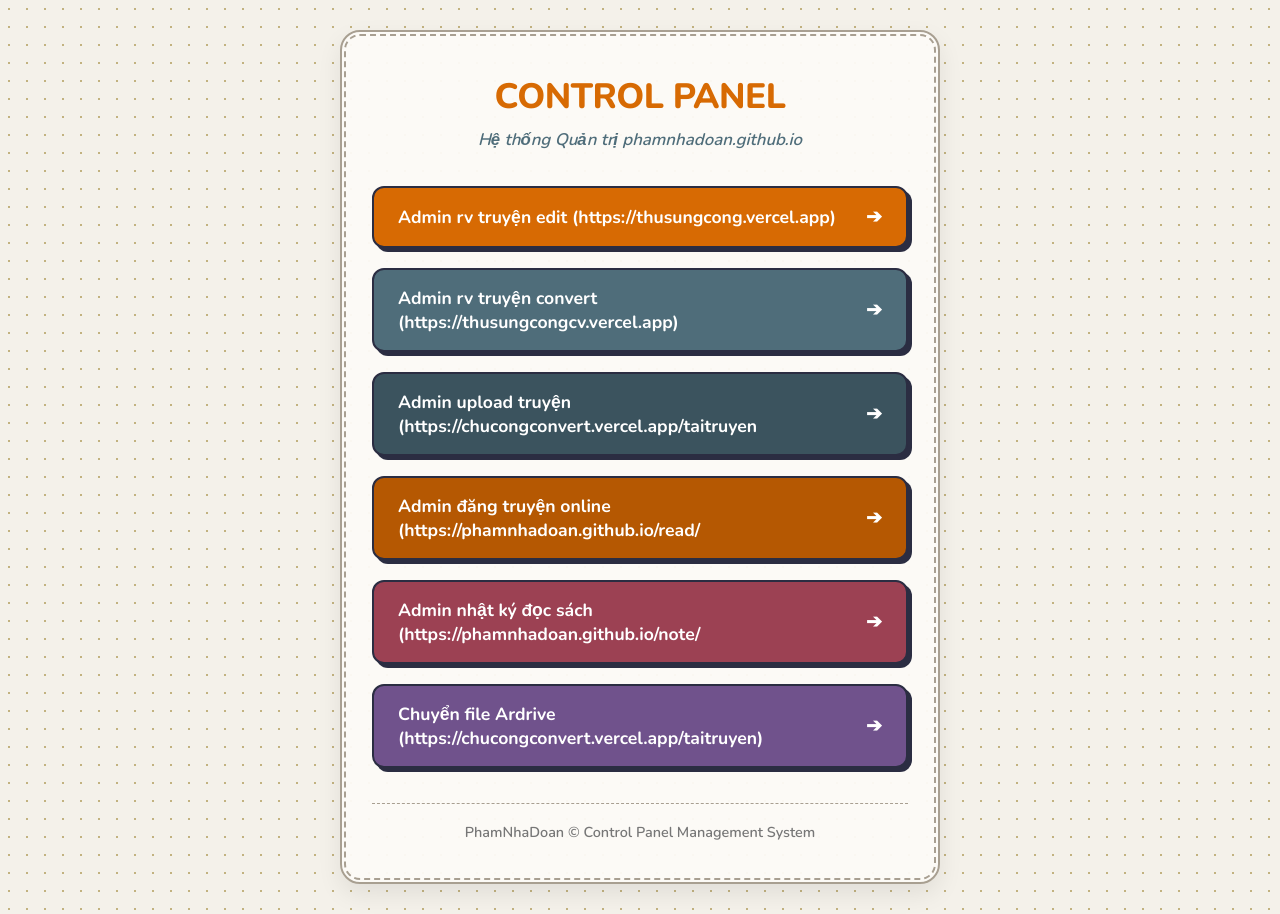
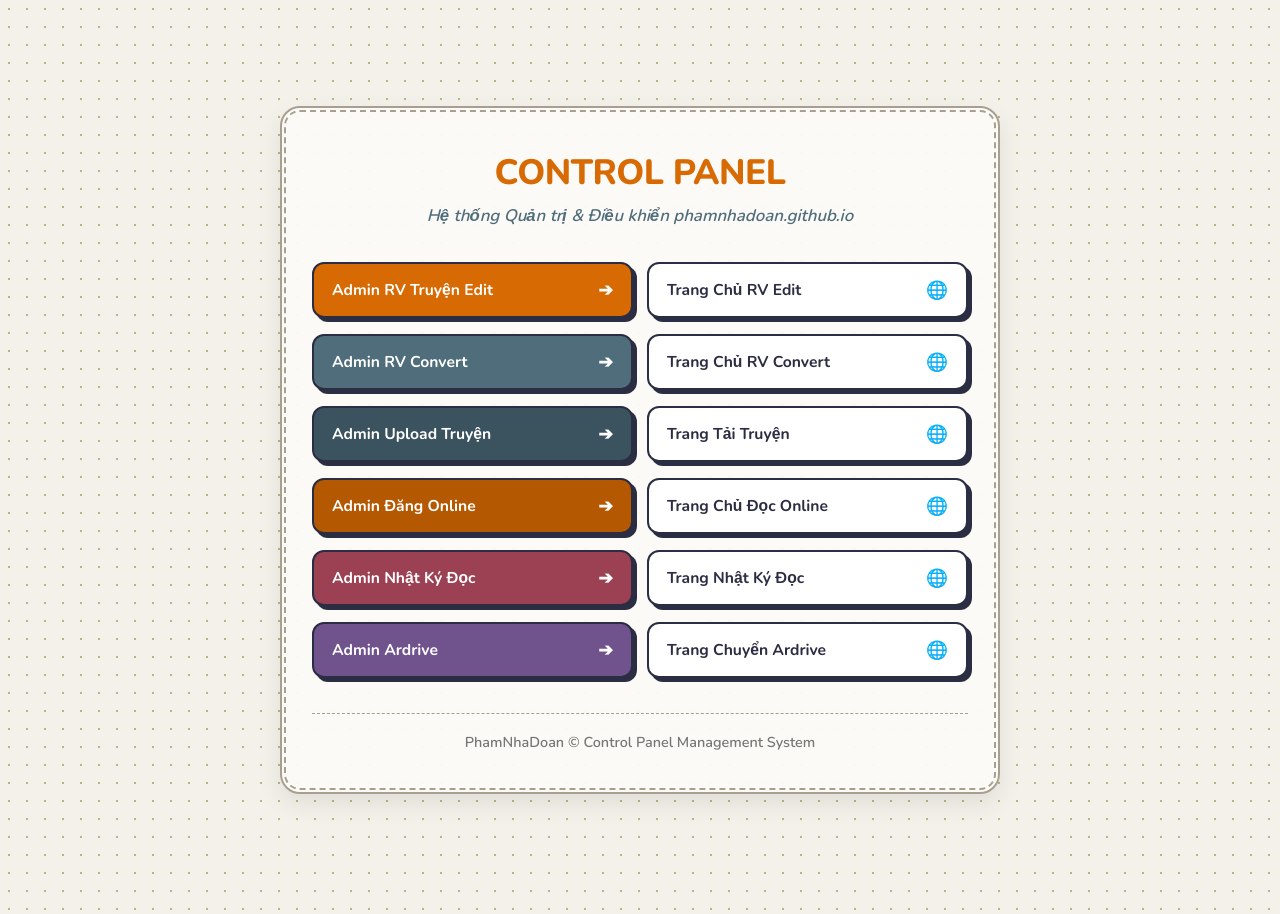
Before and after one commit to PhamNhaDoan/phamnhadoan.github.io, a Jekyll site: the page cp.html, which Jekyll copies as it is, in a window 1280 px wide. Built offline with Jekyll 4.4.1, drawn with Linux system fonts in a browser that asks for light colours.

Commit message:
Refactor control panel layout and styles
Updated styles and layout for control panel, adjusted button sizes and colors, and modified HTML structure for better organization.

```diff
--- a/cp.html
+++ b/cp.html
@@ -43,7 +43,7 @@
 
         .cp-container {
             width: 100%;
-            max-width: 600px;
+            max-width: 720px;
             background-color: var(--cream-bg);
             border: 2px solid var(--border-dash);
             outline: 2px dashed var(--border-dash);
@@ -77,59 +77,34 @@
         .cp-grid {
             display: flex;
             flex-direction: column;
-            gap: 20px;
+            gap: 16px;
         }
 
-        /* Nút thiết kế với bóng đặc (Solid Shadow) */
+        /* Khung chứa hàng 2 nút bấm */
+        .cp-row {
+            display: grid;
+            grid-template-columns: 1fr 1fr;
+            gap: 14px;
+        }
+
+        /* Nút cơ bản phong cách bóng đặc */
         .cp-btn {
             display: flex;
             align-items: center;
             justify-content: space-between;
-            padding: 16px 24px;
+            padding: 14px 18px;
             font-family: inherit;
-            font-size: 1.1rem;
+            font-size: 0.98rem;
             font-weight: 700;
             text-decoration: none;
             border-radius: 12px;
             color: #ffffff;
             border: 2.5px solid #2b2d42;
             cursor: pointer;
-            position: relative;
+            box-shadow: 4px 4px 0px #2b2d42;
             transition: all 0.15s ease-in-out;
         }
 
-        /* Phối màu nút bóng đặc */
-        .btn-edit {
-            background-color: var(--primary-orange);
-            box-shadow: 4px 4px 0px #2b2d42;
-        }
-
-        .btn-convert {
-            background-color: var(--accent-green);
-            box-shadow: 4px 4px 0px #2b2d42;
-        }
-
-        .btn-upload {
-            background-color: var(--moss-green);
-            box-shadow: 4px 4px 0px #2b2d42;
-        }
-
-        .btn-online {
-            background-color: var(--dark-amber);
-            box-shadow: 4px 4px 0px #2b2d42;
-        }
-
-        .btn-note {
-            background-color: var(--rose-pink);
-            box-shadow: 4px 4px 0px #2b2d42;
-        }
-
-        .btn-ardrive {
-            background-color: var(--purple-plum);
-            box-shadow: 4px 4px 0px #2b2d42;
-        }
-
-        /* Hiệu ứng khi rê chuột & bấm nút */
         .cp-btn:hover {
             transform: translate(-2px, -2px);
             box-shadow: 6px 6px 0px #2b2d42;
@@ -141,12 +116,26 @@
         }
 
         .btn-icon {
-            font-size: 1.2rem;
+            font-size: 1.1rem;
             transition: transform 0.2s ease;
         }
 
         .cp-btn:hover .btn-icon {
-            transform: translateX(5px);
+            transform: translateX(4px);
+        }
+
+        /* Phối màu Nút Admin chính */
+        .btn-edit { background-color: var(--primary-orange); }
+        .btn-convert { background-color: var(--accent-green); }
+        .btn-upload { background-color: var(--moss-green); }
+        .btn-online { background-color: var(--dark-amber); }
+        .btn-note { background-color: var(--rose-pink); }
+        .btn-ardrive { background-color: var(--purple-plum); }
+
+        /* Phối màu Nút Trang chính (Giao diện phụ) */
+        .btn-site {
+            background-color: #ffffff;
+            color: #2b2d42;
         }
 
         .cp-footer {
@@ -159,58 +148,104 @@
             font-weight: 600;
         }
 
-        @media (max-width: 480px) {
+        @media (max-width: 580px) {
+            .cp-row {
+                grid-template-columns: 1fr;
+                gap: 10px;
+            }
             .cp-container {
-                padding: 30px 20px;
+                padding: 30px 18px;
             }
             .cp-header h1 {
                 font-size: 1.8rem;
             }
             .cp-btn {
-                font-size: 1rem;
-                padding: 14px 18px;
+                font-size: 0.92rem;
+                padding: 12px 16px;
             }
         }
     </style>
 </head>
 <body>
 
-<div class="cp-container">
+<div class="container cp-container">
     <div class="cp-header">
         <h1>Control Panel</h1>
-        <p>Hệ thống Quản trị phamnhadoan.github.io</p>
+        <p>Hệ thống Quản trị & Điều khiển phamnhadoan.github.io</p>
     </div>
 
     <div class="cp-grid">
+        <!-- Hàng 1: Truyện Edit -->
+        <div class="cp-row">
             <a href="https://phamnhadoan.github.io/truyendadoc/index2.html" class="cp-btn btn-edit" target="_blank" rel="noopener">
-            <span>Admin rv truyện edit (https://thusungcong.vercel.app)</span>
+                <span>Admin RV Truyện Edit</span>
                 <span class="btn-icon">➔</span>
             </a>
+            <a href="https://thusungcong.vercel.app" class="cp-btn btn-site" target="_blank" rel="noopener">
+                <span>Trang Chủ RV Edit</span>
+                <span class="btn-icon">🌐</span>
+            </a>
+        </div>
 
+        <!-- Hàng 2: Truyện Convert -->
+        <div class="cp-row">
             <a href="https://phamnhadoan.github.io/reviewconvert/index2.html" class="cp-btn btn-convert" target="_blank" rel="noopener">
-            <span>Admin rv truyện convert (https://thusungcongcv.vercel.app)</span>
+                <span>Admin RV Convert</span>
                 <span class="btn-icon">➔</span>
             </a>
+            <a href="https://thusungcongcv.vercel.app" class="cp-btn btn-site" target="_blank" rel="noopener">
+                <span>Trang Chủ RV Convert</span>
+                <span class="btn-icon">🌐</span>
+            </a>
+        </div>
 
+        <!-- Hàng 3: Upload Truyện -->
+        <div class="cp-row">
             <a href="https://phamnhadoan.github.io/chucongconvert/taitruyen/index2.html" class="cp-btn btn-upload" target="_blank" rel="noopener">
-            <span>Admin upload truyện (https://chucongconvert.vercel.app/taitruyen</span>
+                <span>Admin Upload Truyện</span>
                 <span class="btn-icon">➔</span>
             </a>
+            <a href="https://chucongconvert.vercel.app/taitruyen" class="cp-btn btn-site" target="_blank" rel="noopener">
+                <span>Trang Tải Truyện</span>
+                <span class="btn-icon">🌐</span>
+            </a>
+        </div>
 
+        <!-- Hàng 4: Đăng Truyện Online -->
+        <div class="cp-row">
             <a href="https://phamnhadoan.github.io/read/index2.html" class="cp-btn btn-online" target="_blank" rel="noopener">
-            <span>Admin đăng truyện online (https://phamnhadoan.github.io/read/</span>
+                <span>Admin Đăng Online</span>
                 <span class="btn-icon">➔</span>
             </a>
+            <a href="https://phamnhadoan.github.io/read/" class="cp-btn btn-site" target="_blank" rel="noopener">
+                <span>Trang Chủ Đọc Online</span>
+                <span class="btn-icon">🌐</span>
+            </a>
+        </div>
 
+        <!-- Hàng 5: Nhật Ký Đọc Sách -->
+        <div class="cp-row">
             <a href="https://phamnhadoan.github.io/note/index2.html" class="cp-btn btn-note" target="_blank" rel="noopener">
-            <span>Admin nhật ký đọc sách (https://phamnhadoan.github.io/note/</span>
+                <span>Admin Nhật Ký Đọc</span>
                 <span class="btn-icon">➔</span>
             </a>
+            <a href="https://phamnhadoan.github.io/note/" class="cp-btn btn-site" target="_blank" rel="noopener">
+                <span>Trang Nhật Ký Đọc</span>
+                <span class="btn-icon">🌐</span>
+            </a>
+        </div>
 
+        <!-- Hàng 6: Chuyển File Ardrive -->
+        <div class="cp-row">
             <a href="https://phamnhadoan.github.io/ardrive/" class="cp-btn btn-ardrive" target="_blank" rel="noopener">
-            <span>Chuyển file Ardrive (https://chucongconvert.vercel.app/taitruyen)</span>
+                <span>Admin Ardrive</span>
                 <span class="btn-icon">➔</span>
             </a>
+            <a href="https://chucongconvert.vercel.app/taitruyen" class="cp-btn btn-site" target="_blank" rel="noopener">
+                <span>Trang Chuyển Ardrive</span>
+                <span class="btn-icon">🌐</span>
+            </a>
+        </div>
     </div>
 
     <div class="cp-footer">
```
Lines whose indentation alone changed are shown as unchanged.
